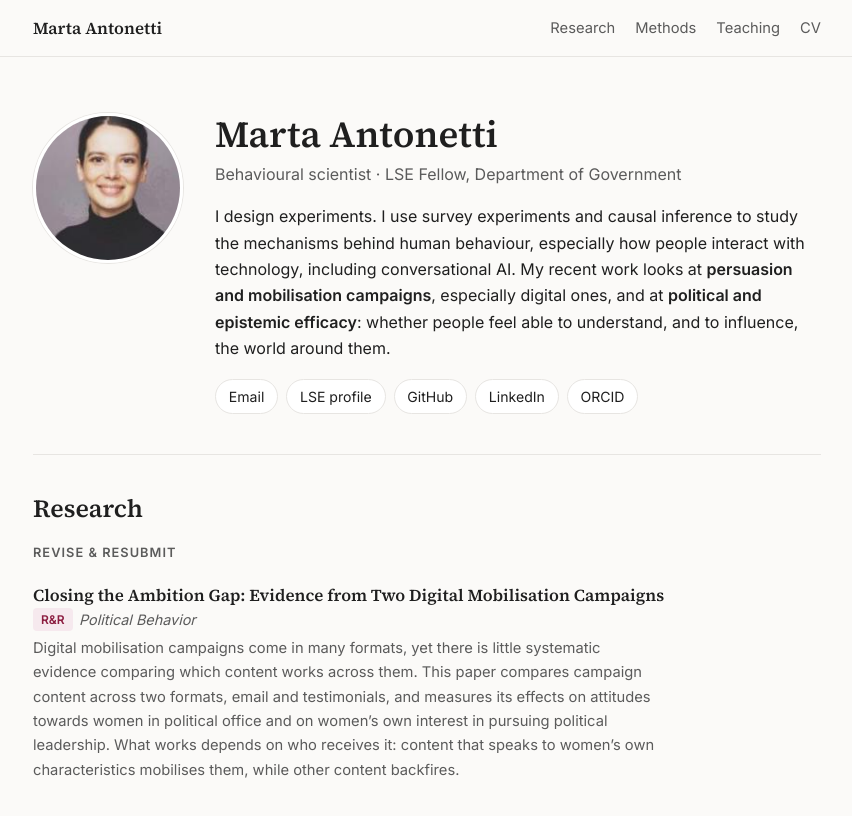
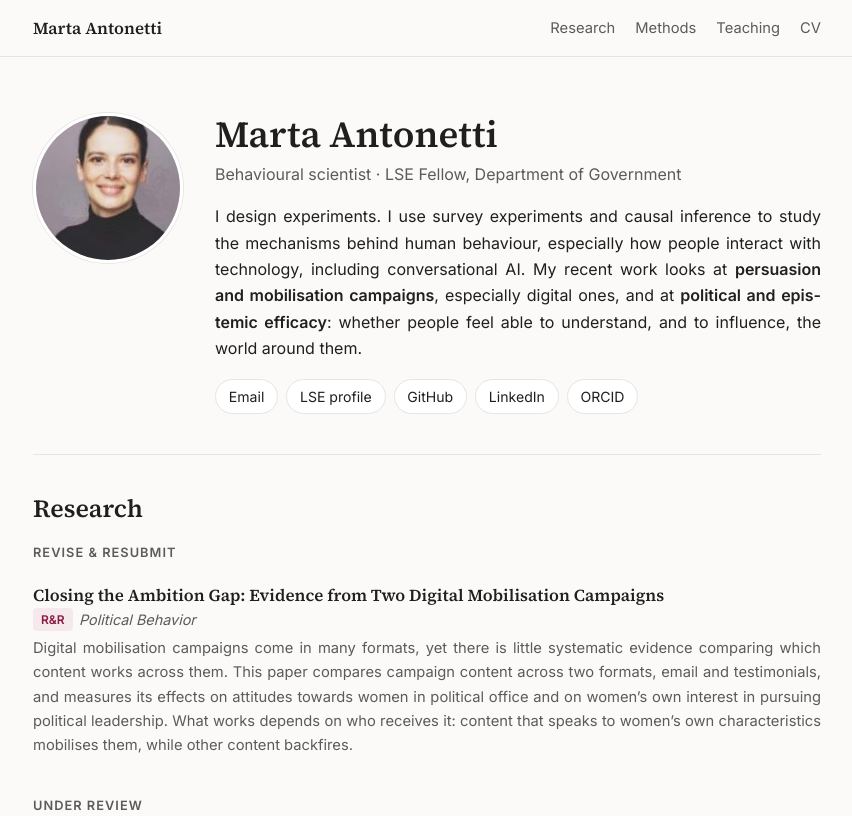
Before and after one commit to dr-antonetti-marta/dr-antonetti-marta.github.io, a plain HTML site: page index.html in a window 1280 px wide. Shown: the top 816 px of the page, without its empty margins (213-1065 px from the left). Drawn offline with Linux system fonts and the light colour scheme.

Commit message:
Justify research descriptions and bio
Co-Authored-By: Claude Opus 5.5 <noreply@anthropic.com>

```diff
--- a/index.html
+++ b/index.html
@@ -59,7 +59,8 @@ h3:first-of-type{margin-top:0}
 .pubs li:last-child{border-bottom:0}
 .pubs .t{font:600 1.05rem/1.4 var(--serif); display:block}
 .pubs .m{color:var(--muted); font-size:.9rem; display:block}
-.pubs .d{display:block; color:var(--muted); font-size:.92rem; margin-top:.3rem; max-width:68ch}
+.pubs .d{display:block; color:var(--muted); font-size:.92rem; margin-top:.3rem; text-align:justify; hyphens:auto; -webkit-hyphens:auto}
+.hero p.bio, .intro{text-align:justify; hyphens:auto; -webkit-hyphens:auto}
 .tag{display:inline-block; font-size:.75rem; font-weight:600; color:var(--accent); background:var(--accent-soft); padding:.1rem .5rem; border-radius:4px; margin-right:.4rem; vertical-align:1px}
 
 .cards{display:grid; grid-template-columns:repeat(2,1fr); gap:1rem}
```
